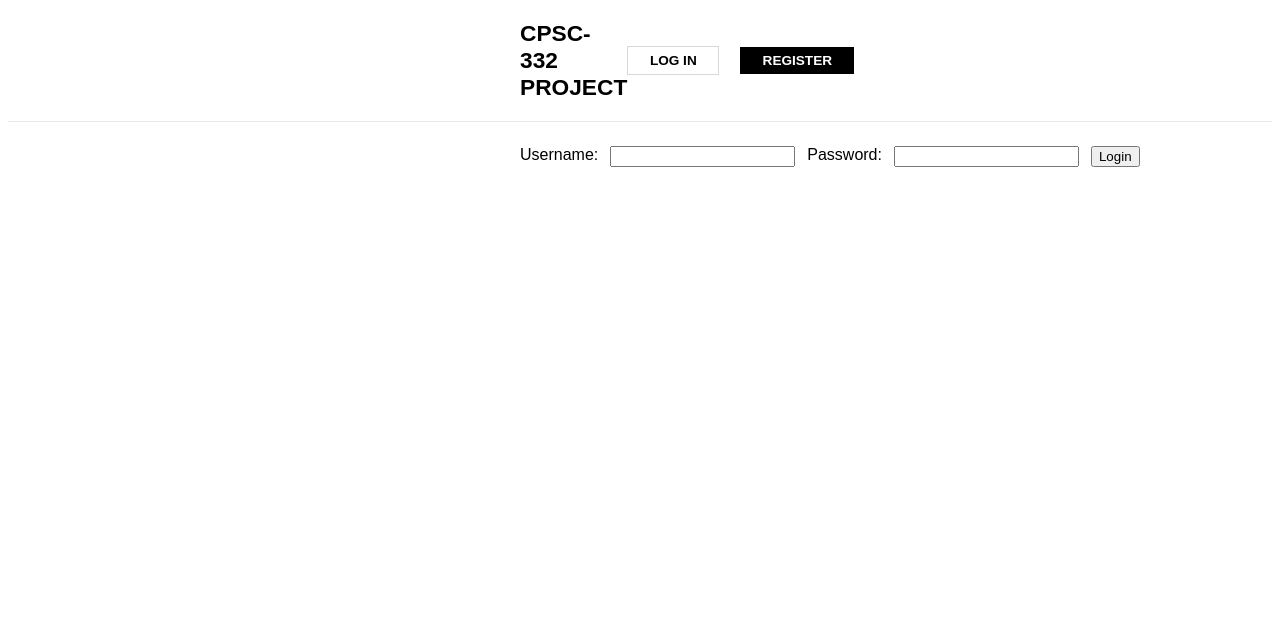
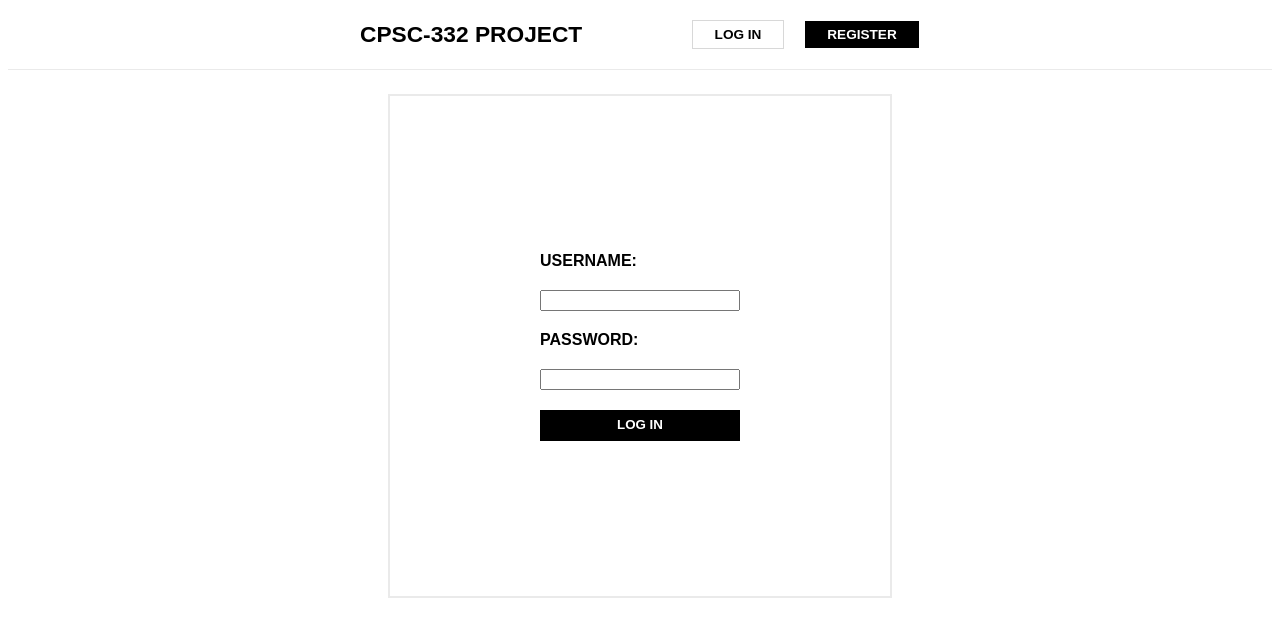
Before and after one commit to waterbearsinspace/cpsc-323-project, a PHP site: page /php/pages/login.php in a window 1280 px wide. Shown: the top 637 px of the page. Run offline with PHP 8.4, Linux system fonts and the light colour scheme.

Commit message:
Tweak login/registration page css and add favicons

```diff
--- a/css/style.css
+++ b/css/style.css
@@ -2,7 +2,7 @@
 
 /* GLOBAL STYLES */
 :root {
-  --side-margin: 32em;
+  --side-margin: 22em;
 }
 
 html {
@@ -86,6 +86,7 @@ a:hover {
 .login:hover {
   border-color: #000000;
   color: #282bd6;
+
   line-height: 2em;
   width: 90px;
   text-align: center;
@@ -128,9 +129,47 @@ a:hover {
   max-width: 275px;
 }
 
-/* REGISTRATION PAGE STYLES */
-.login-form {
+/* LOG IN AND REGISTRATION PAGE STYLES */
+.user-form {
   display: flex;
-  flex: 1;
+  justify-content: center;
+  align-items: center;
   gap: 12px;
 }
+.form-content {
+  display: flex;
+  align-items: left;
+  justify-content: center;
+  flex-direction: column;
+  gap: 20px;
+
+  text-transform: uppercase;
+  font-weight: bold;
+  border-style: solid;
+  border-width: 2px;
+  border-color: #00000015;
+
+  padding: 150px;
+  width: 200px;
+  height: 200px;
+}
+
+.form-button {
+  background-color: #000000;
+  color: white;
+  border-style: solid;
+  border-width: 1px;
+
+  line-height: 2em;
+  width: auto;
+  text-align: center;
+
+  text-transform: uppercase;
+  font-weight: bold;
+}
+
+.form-button:hover {
+  background-color: #313131;
+  width: auto;
+  text-align: center;
+}
--- a/php/index.php
+++ b/php/index.php
@@ -8,6 +8,10 @@
 
   <link rel="stylesheet" href="../css/style.css">
   <meta name="description" content="">
+
+  <link rel="shortcut icon" type="image/x-icon" href="../img/favicon@4x.png" sizes="48x48" />
+  <link rel="shortcut icon" type="image/x-icon" href="../img/favicon@3x.png" sizes="32x32" />
+  <link rel="shortcut icon" type="image/x-icon" href="../img/favicon@2x.png" sizes="16x16" />
 </head>
 
 <body>
--- a/php/pages/login.php
+++ b/php/pages/login.php
@@ -22,12 +22,20 @@
     require_once "../sql/login.php";
   ?>
 
-  <form class = "login-form" action="login.php" method="post">
+  <form class="user-form" action="login.php" method="post">
 
-    <label for="username">Username:</label>
-    <input id="username" name="username" required="" type="text" />
-    <label for="password">Password:</label> <input id="password" name="password" required="" type="password" />
-    <input name="login" type="submit" value="Login" />
+    <div class="form-content">
+
+      <label for="username">Username:</label>
+      <input id="username" name="username" required="" type="text" />
+
+      <label for="password">Password:</label>
+      <input id="password" name="password" required="" type="password" />
+
+      <input class="form-button" name="login" type="submit" value="Log In" />
+
+    </div>
+
   </form>
 
 </body>
```
Also changed, not shown: php/pages/register.php (+15 -8 lines), img/favicon@2x.png (added), img/favicon@3x.png (added), img/favicon@4x.png (added), 1 other file.
